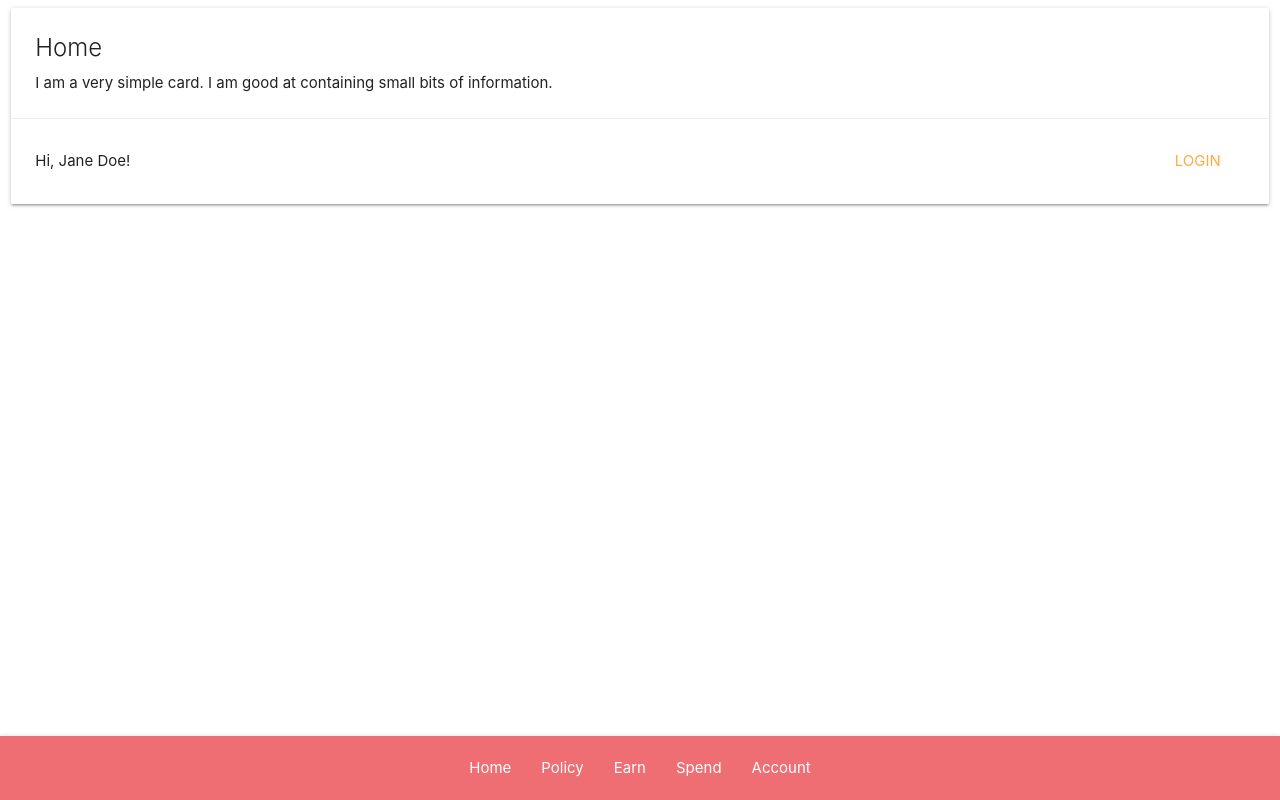
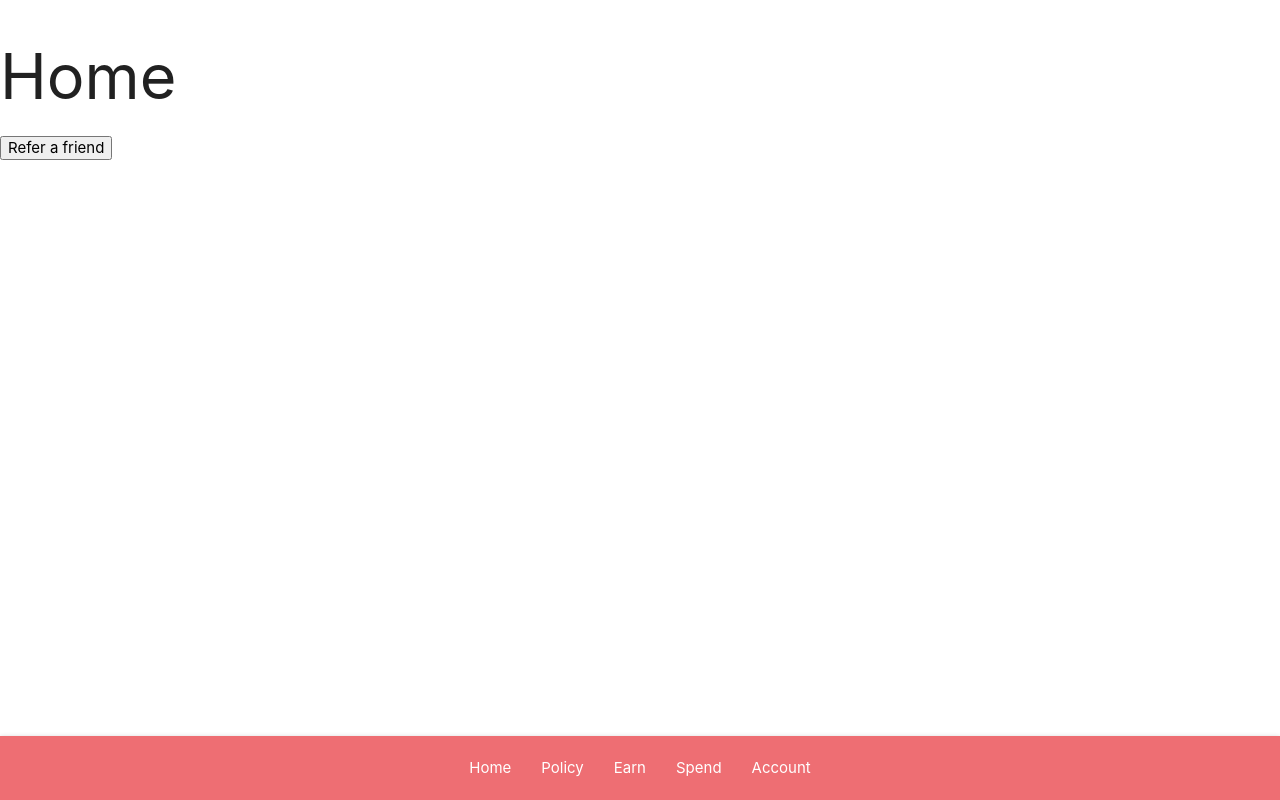
Before and after one commit to roneldeita/eazy, a React (Create React App) app: page / in a window 1280 px wide. Built offline with nearby package versions, Linux system fonts and the light colour scheme.

Commit message:
trying out sharesheet feature

```diff
--- a/src/App.tsx
+++ b/src/App.tsx
@@ -1,28 +1,31 @@
-import React, { useEffect, useState } from 'react';
+import React, {useEffect } from 'react';
 import Layout from './components/Layout';
-import "materialize-css";
-import { Button, Modal } from "react-materialize"
+import 'materialize-css';
+import M from 'materialize-css';
 import RoutesTree from './components/RoutesTree';
 
-const App = () => {
+const App = () =>{
 
-  console.log(Modal)
   useEffect(()=>{
+    //initialize Modal
+    window.addEventListener('DOMContentLoaded', (e) => {
+      const elems = document.querySelectorAll('.modal');
+      const instances = M.Modal.init(elems);
+    });
 
     let deferredPrompt:any;
     const buttonModal:any = document.getElementById('modal-btn')
     const buttonInstall:any = document.querySelector('.btn-install');
-    const Modalx:any = document.querySelector('.modal');
+    const Modal:any = document.querySelector('.modal');
 
-    window.addEventListener('beforeinstallprompt', (e) => {
-      // Prevent the mini-infobar from appearing on mobile
+    window.addEventListener('beforeinstallprompt', e => {
+      // Prevent the mini-infobar from appearing on mobile]
       e.preventDefault();
       // Stash the event so it can be triggered later.
       deferredPrompt = e;
       // Update UI notify the user they can install the PWA
-      //showInstallPromotion();
+      buttonInstall.style.display = 'block';
       buttonModal.click();
-      buttonInstall.style.display = 'block';
       // Optionally, send analytics event that PWA install promo was shown.
       console.log(`'beforeinstallprompt' event was fired.`);
     });
@@ -31,12 +34,11 @@ const App = () => {
       // Hide the app provided install promotion
       // hideInstallPromotion();
       buttonInstall.style.display = 'none';
-      Modalx.style.display = 'none';
+      Modal.style.display = 'none';
       // Show the install prompt
       deferredPrompt.prompt();
       // Wait for the user to respond to the prompt
       const { outcome } = await deferredPrompt.userChoice;
-
 
       // Optionally, send analytics event with outcome of user choice
       console.log(`User response to the install prompt: ${outcome}`);
@@ -49,24 +51,30 @@ const App = () => {
       // Hide the app-provided install promotion
       //hideInstallPromotion();
       buttonInstall.style.display = 'none';
-      Modalx.style.display = 'none';
+      Modal.style.display = 'none';
       // Clear the deferredPrompt so it can be garbage collected
       deferredPrompt = null;
       // Optionally, send analytics event to indicate successful install
       console.log('PWA was installed');
     });
+
   }, [])
+
   return (
     <Layout>
       <RoutesTree/>
-      <a id="modal-btn" style={{display:'none'}} className="waves-effect waves-light btn modal-trigger" href="#modal1">Open Modal</a>
-      <Modal
-      bottomSheet
-      header='Intall App?'
-      id="modal1">
-      <p>Installing uses almost no storage and provides a quick wa y to return to this app.</p>
-      <button className='btn btn-install' style={{display:'none'}}>Install Eazy</button>
-    </Modal>
+      <a id="modal-btn" style={{display:'none'}} className="waves-effect waves-light btn modal-trigger" href="#modal2">Intall App?</a>
+
+      <div id="modal2" className="modal bottom-sheet">
+        <div className="modal-content">
+          <h4>Intall App?</h4>
+          <p>Installing uses almost no storage and provides a quick way to return to this app.</p>
+          <button className='btn btn-install' style={{display:'none'}}>Install Eazy</button>
+        </div>
+        <div className="modal-footer">
+          <a href="#!" className="modal-close waves-effect waves-green btn-flat">Close</a>
+        </div>
+      </div>
     </Layout>
   );
 }
--- a/src/Pages/Home.tsx
+++ b/src/Pages/Home.tsx
@@ -1,10 +1,38 @@
-import { title } from "process";
-import React from "react";
-import Card from "../components/Card";
+import React, { ReactElement, FC, useEffect, useState } from "react";
+import DetectMobile from "../Utils/DetectMobile.jsx"
 
-function Home(){
+interface Props {
+
+}
+
+const Home: FC<Props> = (): ReactElement => {
+  const [isMobileOrTablet, setIsMobileOrTablet] = useState(false)
+
+  const HandleOnclick = () =>{
+    if (navigator.share) {
+      navigator
+        .share({
+          title: "Easy Share Title",
+          text: `I'm on Eazy to manage mu policies, earn points and gain points. Download the app to score deals.`,
+          url: document.location.href,
+        })
+        .then(() => {
+          console.log('Successfully shared');
+        })
+        .catch(error => {
+          console.error('Something went wrong sharing the blog', error);
+        });
+    }
+  }
+
+  useEffect(()=>{
+    setIsMobileOrTablet(DetectMobile())
+  })
   return(
-    <Card title="Home"/>
+    <>
+      <h1>Home</h1>
+      <button onClick={()=> HandleOnclick()}>Refer a friend</button>
+    </>
   )
 }
 
--- a/src/Pages/Login.tsx
+++ /dev/null
@@ -1,11 +0,0 @@
-import { title } from "process";
-import React from "react";
-import Card from "../components/Card";
-
-function Login(){
-  return(
-    <Card title="Login"/>
-  )
-}
-
-export default Login
--- /dev/null
+++ b/src/Utils/DetectMobile.jsx
@@ -0,0 +1,4 @@
+//reference to the function below https://dev.to/pmca/how-to-build-a-mobile-web-share-component-with-react-in-under-10-minutes-37jh
+export default function DetectMobile(){
+  return ( ( window.innerWidth <= 800 ) && ( window.innerHeight <= 600 ) );
+}
--- a/src/components/Card.tsx
+++ /dev/null
@@ -1,29 +0,0 @@
-import React from "react";
-import "./Card.css"
-import { Link, useMatch } from "react-router-dom";
-
-type CardProps = {
-  title: string
-}
-
-function Card(props: CardProps){
-  let match = useMatch({ path: '/login' });
-  return(
-    <div className="row">
-      <div className="col s12">
-        <div className="card">
-          <div className="card-content">
-            <span className="card-title">{props.title}</span>
-            <p>I am a very simple card. I am good at containing small bits of information.</p>
-          </div>
-          <div className="card-action">
-            <p>Hi, Jane Doe! <Link className="right" to={match ? '/' : 'login'}>{match ? 'home' : 'login'}</Link></p>
-          </div>
-        </div>
-      </div>
-    </div>
-
-  )
-}
-
-export default Card
```
Also changed, not shown: package.json (+6 -1 lines), src/Pages/Signup.tsx (added, +11 -0 lines), src/components/Layout.tsx (+9 -5 lines), public/manifest.json, src/components/Card.css (deleted), 1 other file (tests, documents, lock files or other folders).
